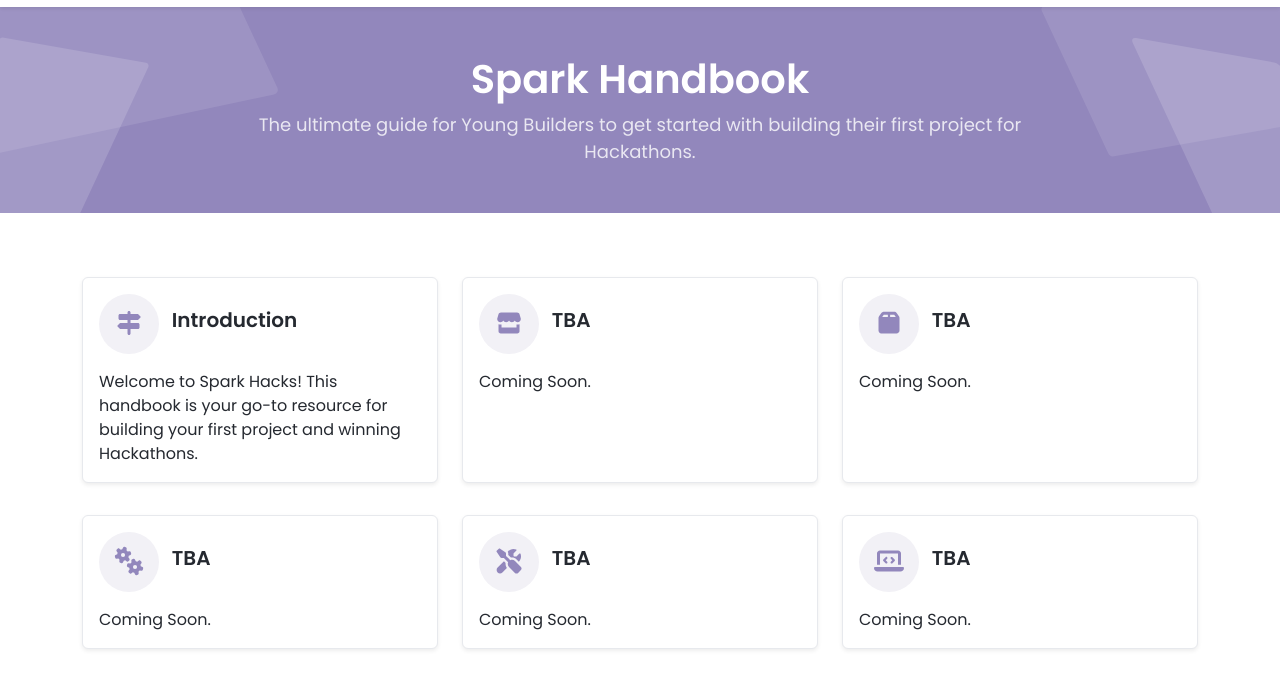
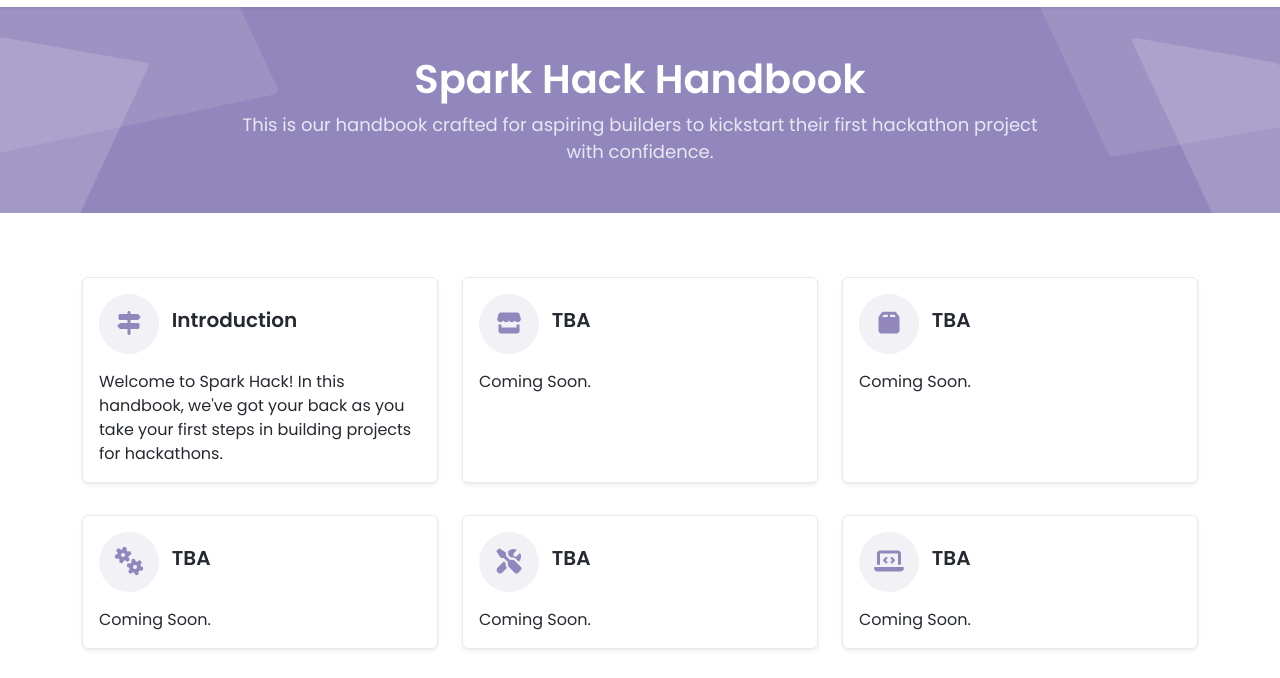
Before and after one commit to suhasasumukh/astrahandbook, a plain HTML site: page index.html in a window 1280 px wide. Shown: the part 62-740 px from the top of the page. Drawn offline with nearby package versions, Linux system fonts and the light colour scheme.

Commit message:
Update index.html

```diff
--- a/index.html
+++ b/index.html
@@ -40,8 +40,8 @@
 	    <div class="theme-bg-shapes-right"></div>
 	    <div class="theme-bg-shapes-left"></div>
 	    <div class="container">
-		    <h1 class="page-heading single-col-max mx-auto">Spark Handbook</h1>
-		    <div class="page-intro single-col-max mx-auto">The ultimate guide for Young Builders to get started with building their first project for Hackathons.</div>
+		    <h1 class="page-heading single-col-max mx-auto">Spark Hack Handbook</h1>
+		    <div class="page-intro single-col-max mx-auto">This is our handbook crafted for aspiring builders to kickstart their first hackathon project with confidence.</div>
 	    </div>
     </div>
    <div class="page-content">
@@ -58,7 +58,7 @@
 							        <span class="card-title-text">Introduction</span>
 							    </h5>
 							    <div class="card-text">
-								    Welcome to Spark Hacks! This handbook is your go-to resource for building your first project and winning Hackathons.
+								    Welcome to Spark Hack! In this handbook, we've got your back as you take your first steps in building projects for hackathons.
 							    </div>
 							    <a class="card-link-mask" href="handbook.html#section-1"></a>
 						    </div>
```
